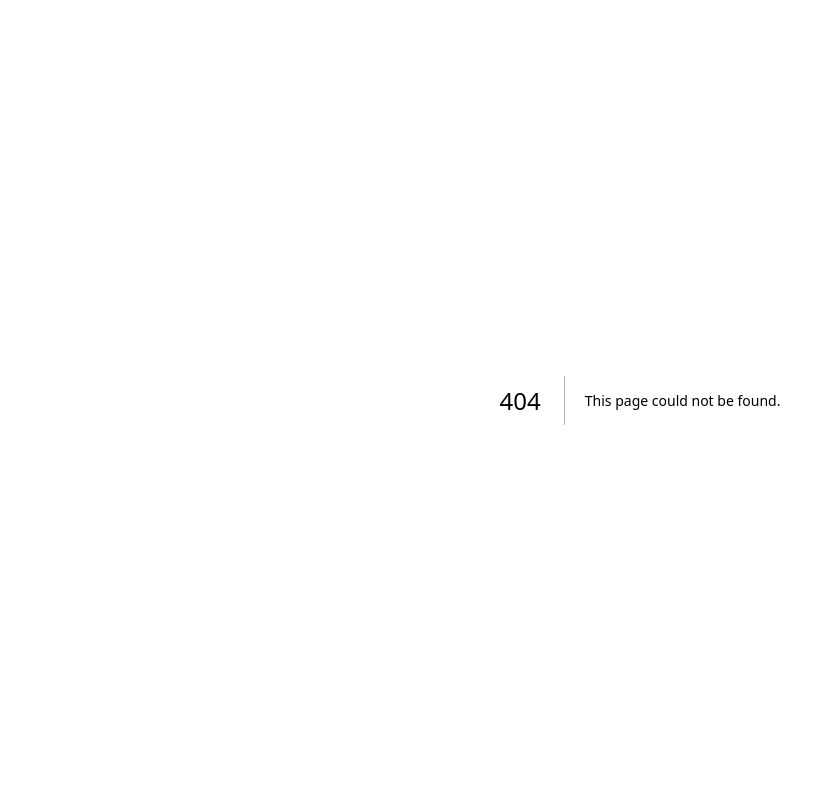
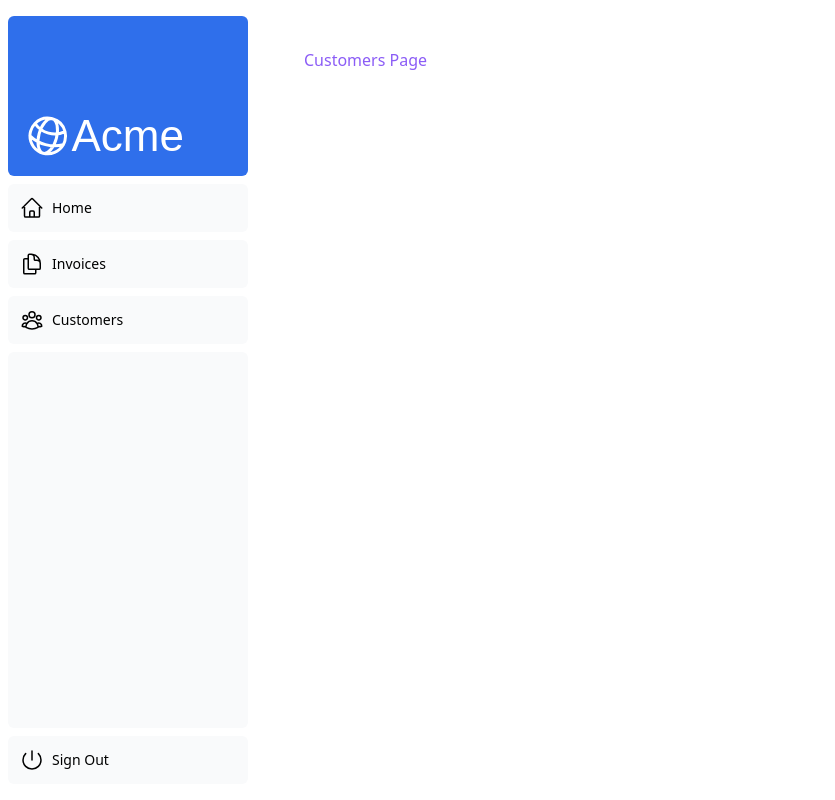
Before and after one commit to yuki-F09/learn-next.js, a Next.js app: page /dashboard/customers in a window 1280 px wide. Before the commit this address had no page. Shown: the whole page, without its empty margins (0-835 px from the left). Built offline with nearby package versions, Linux system fonts and the light colour scheme; a web font is replaced by a local one.

Commit message:
chapter4 レイアウトとページ作成終了

```diff
--- /dev/null
+++ b/app/dashboard/customers/page.tsx
@@ -0,0 +1,5 @@
+export default function Page (){
+  return (
+    <p className="text-violet-500">Customers Page</p>
+  )
+}
--- /dev/null
+++ b/app/dashboard/invoices/page.tsx
@@ -0,0 +1,5 @@
+export default function Page (){
+  return (
+    <p className="text-blue-500">invoices page</p>
+  )
+}
--- /dev/null
+++ b/app/dashboard/layout.tsx
@@ -0,0 +1,12 @@
+import SideNav from '@/app/ui/dashboard/sidenav';
+
+export default function Layout({ children }: { children: React.ReactNode }) {
+  return (
+    <div className="flex h-screen flex-col md:flex-row md:overflow-hidden">
+      <div className="w-full flex-none md:w-64">
+        <SideNav />
+      </div>
+      <div className="grow p-6 md:overflow-y-auto md:p-12">{children}</div>
+    </div>
+  );
+}
--- /dev/null
+++ b/app/dashboard/page.tsx
@@ -0,0 +1,5 @@
+export default function Page() {
+  return (
+    <p>Dashboard Pageです</p>
+  )
+}
```
